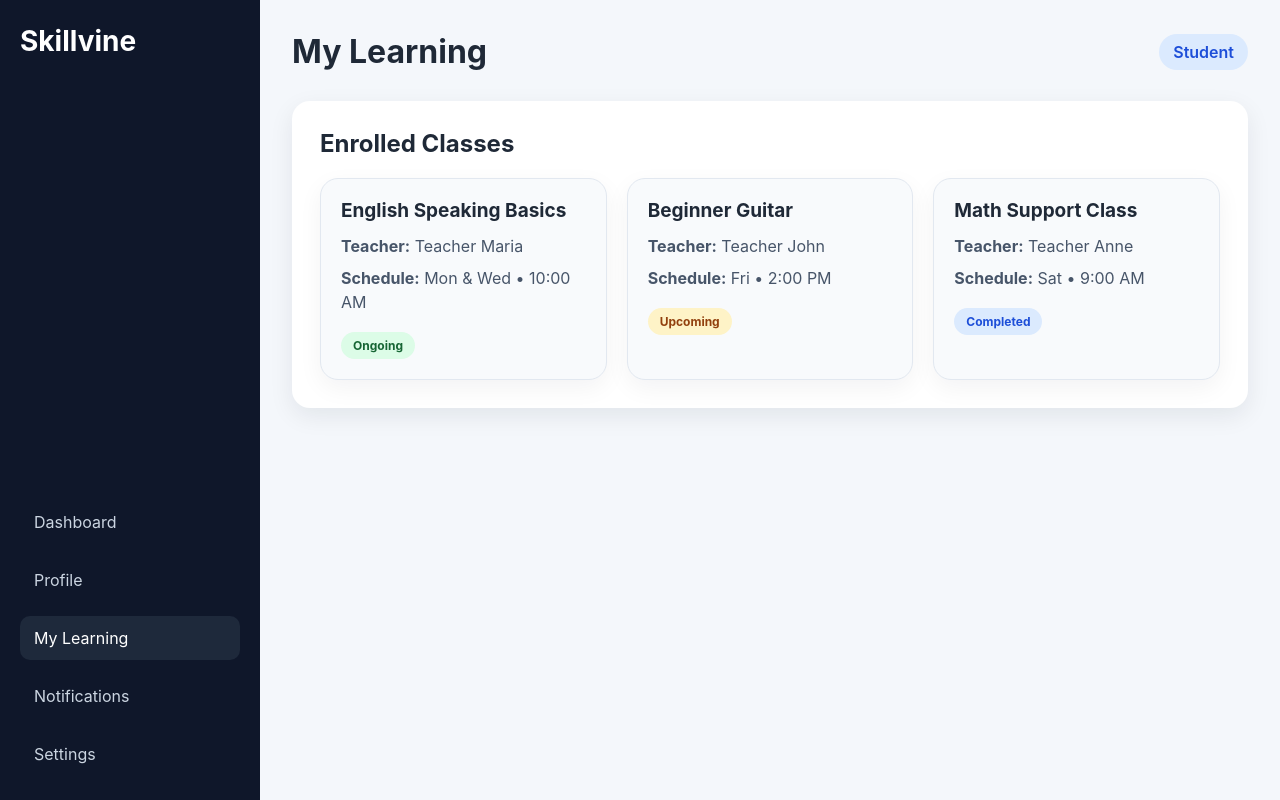
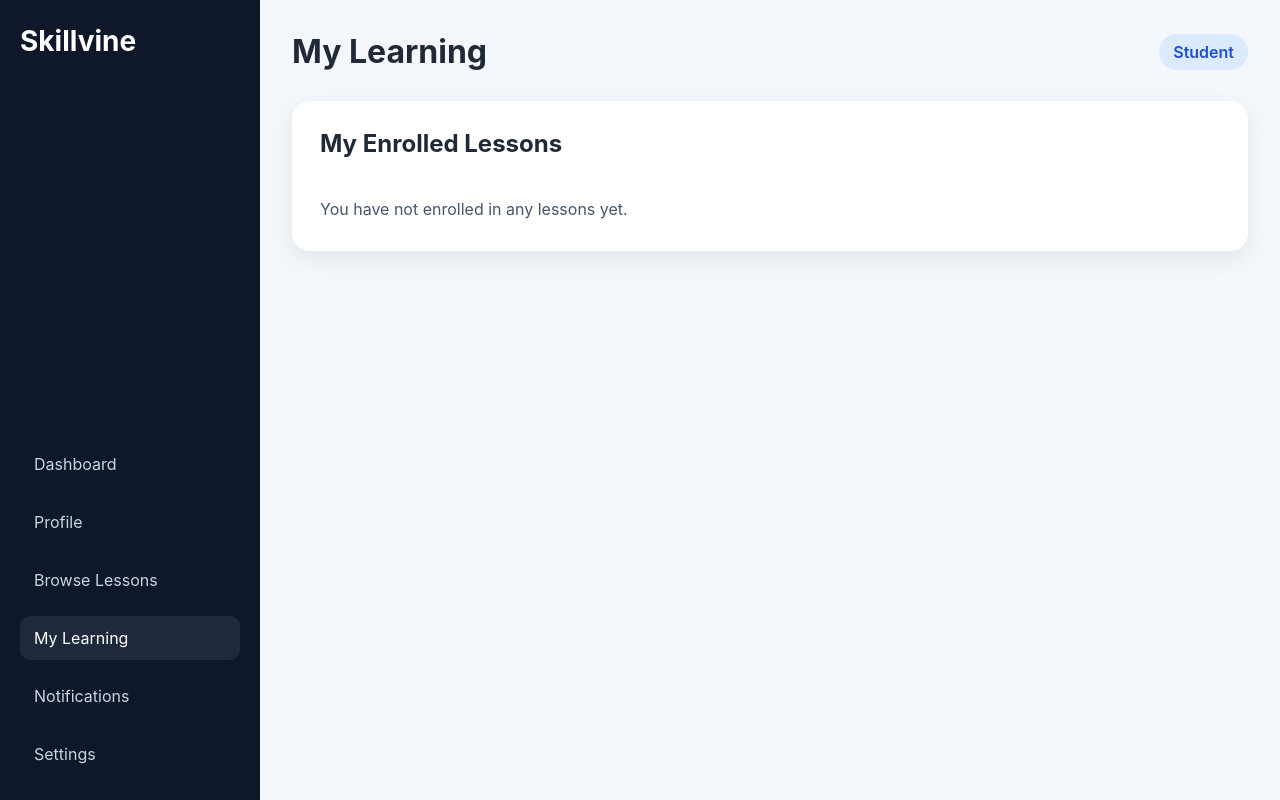
Before and after one commit to JezCruz/Skillvine_Python, a Django app: page /my-learning/ in a window 1280 px wide. Run offline with Django 5.2, Linux system fonts and the light colour scheme; the visitor is signed in with stand-in values (Sample User, id 1); data comes from the database, SQL or seed files in the repository; data that the repository does not hold is empty.

Commit message:
Skillvine - student browse and enroll system

```diff
--- a/dashboard/urls.py
+++ b/dashboard/urls.py
@@ -8,6 +8,8 @@ from .views import (
     my_students_view,
     lessons_view,
     create_lesson_view,
+    browse_lessons_view,
+    enroll_lesson_view,
 )
 
 urlpatterns = [
@@ -19,4 +21,6 @@ urlpatterns = [
     path("my-students/", my_students_view, name="my_students"),
     path("lessons/", lessons_view, name="lessons"),
     path("lessons/create/", create_lesson_view, name="create_lesson"),
+    path("browse-lessons/", browse_lessons_view, name="browse_lessons"),
+    path("browse-lessons/<int:lesson_id>/enroll/", enroll_lesson_view, name="enroll_lesson"),
 ]
--- a/dashboard/views.py
+++ b/dashboard/views.py
@@ -1,7 +1,7 @@
 from django.contrib.auth.decorators import login_required
 from django.contrib import messages
 from django.shortcuts import render, redirect
-from .models import Lesson
+from .models import Lesson, Enrollment
 
 @login_required
 def dashboard_home(request):
@@ -119,30 +119,15 @@ def my_students_view(request):
 
 @login_required
 def my_learning_view(request):
-    learning_items = [
-        {
-            "title": "English Speaking Basics",
-            "teacher": "Teacher Maria",
-            "schedule": "Mon & Wed • 10:00 AM",
-            "status": "Ongoing",
-        },
-        {
-            "title": "Beginner Guitar",
-            "teacher": "Teacher John",
-            "schedule": "Fri • 2:00 PM",
-            "status": "Upcoming",
-        },
-        {
-            "title": "Math Support Class",
-            "teacher": "Teacher Anne",
-            "schedule": "Sat • 9:00 AM",
-            "status": "Completed",
-        },
-    ]
+    if request.user.role != "student":
+        messages.error(request, "Only students can access My Learning.")
+        return redirect("dashboard")
+
+    enrollments = Enrollment.objects.filter(student=request.user).select_related("lesson", "lesson__teacher").order_by("-created_at")
 
     return render(request, "dashboard/my_learning.html", {
         "user": request.user,
-        "learning_items": learning_items,
+        "enrollments": enrollments,
     })
 
 
@@ -190,3 +175,54 @@ def create_lesson_view(request):
     return render(request, "dashboard/create_lesson.html", {
         "user": request.user,
     })
+
+
+@login_required
+def browse_lessons_view(request):
+    if request.user.role != "student":
+        messages.error(request, "Only students can browse lessons.")
+        return redirect("dashboard")
+
+    lessons = Lesson.objects.filter(status="active").select_related("teacher").order_by("-created_at")
+    enrolled_lesson_ids = set(
+        Enrollment.objects.filter(student=request.user).values_list("lesson_id", flat=True)
+    )
+
+    return render(request, "dashboard/browse_lessons.html", {
+        "user": request.user,
+        "lessons": lessons,
+        "enrolled_lesson_ids": enrolled_lesson_ids,
+    })
+
+
+@login_required
+def enroll_lesson_view(request, lesson_id):
+    if request.user.role != "student":
+        messages.error(request, "Only students can enroll in lessons.")
+        return redirect("dashboard")
+
+    if request.method != "POST":
+        return redirect("browse_lessons")
+
+    try:
+        lesson = Lesson.objects.get(id=lesson_id, status="active")
+    except Lesson.DoesNotExist:
+        messages.error(request, "Lesson not found.")
+        return redirect("browse_lessons")
+
+    if lesson.teacher_id == request.user.id:
+        messages.error(request, "You cannot enroll in your own lesson.")
+        return redirect("browse_lessons")
+
+    enrollment, created = Enrollment.objects.get_or_create(
+        student=request.user,
+        lesson=lesson,
+        defaults={"status": "enrolled"},
+    )
+
+    if created:
+        messages.success(request, f"You enrolled in '{lesson.title}' successfully.")
+    else:
+        messages.info(request, f"You are already enrolled in '{lesson.title}'.")
+
+    return redirect("browse_lessons")
--- a/templates/dashboard/my_learning.html
+++ b/templates/dashboard/my_learning.html
@@ -14,6 +14,7 @@
       <nav class="sidebar-nav">
         <a href="{% url 'dashboard' %}">Dashboard</a>
         <a href="{% url 'profile' %}">Profile</a>
+        <a href="{% url 'browse_lessons' %}">Browse Lessons</a>
         <a href="{% url 'my_learning' %}" class="active">My Learning</a>
         <a href="{% url 'notifications' %}">Notifications</a>
         <a href="{% url 'settings' %}">Settings</a>
@@ -27,16 +28,20 @@
       </div>
 
       <section class="dashboard-panel">
-        <h2>Enrolled Classes</h2>
+        <h2>My Enrolled Lessons</h2>
 
         <div class="lesson-grid">
-          {% for item in learning_items %}
+          {% for enrollment in enrollments %}
             <div class="lesson-card">
-              <h3>{{ item.title }}</h3>
-              <p><strong>Teacher:</strong> {{ item.teacher }}</p>
-              <p><strong>Schedule:</strong> {{ item.schedule }}</p>
-              <span class="lesson-status {{ item.status|lower }}">{{ item.status }}</span>
+              <h3>{{ enrollment.lesson.title }}</h3>
+              <p><strong>Teacher:</strong> {{ enrollment.lesson.teacher.full_name|default:enrollment.lesson.teacher.username }}</p>
+              <p><strong>Category:</strong> {{ enrollment.lesson.get_category_display }}</p>
+              <p><strong>Status:</strong> {{ enrollment.status|title }}</p>
+              <p><strong>Enrolled:</strong> {{ enrollment.created_at|date:"M d, Y" }}</p>
+              <span class="lesson-status {{ enrollment.status|lower }}">{{ enrollment.status|title }}</span>
             </div>
+          {% empty %}
+            <p style="margin-top:18px; color:#475569;">You have not enrolled in any lessons yet.</p>
           {% endfor %}
         </div>
       </section>
--- a/templates/dashboard/profile.html
+++ b/templates/dashboard/profile.html
@@ -17,6 +17,7 @@
         <a href="{% url 'profile' %}" class="active">Profile</a>
 
         {% if user.role == "student" %}
+            <a href="{% url 'browse_lessons' %}">Browse Lessons</a>
             <a href="{% url 'my_learning' %}">My Learning</a>
             <a href="{% url 'notifications' %}">Notifications</a>
         {% else %}
--- a/templates/dashboard/settings.html
+++ b/templates/dashboard/settings.html
@@ -17,6 +17,7 @@
         <a href="{% url 'profile' %}">Profile</a>
 
         {% if user.role == "student" %}
+            <a href="{% url 'browse_lessons' %}">Browse Lessons</a>
             <a href="{% url 'my_learning' %}">My Learning</a>
             <a href="{% url 'notifications' %}">Notifications</a>
         {% else %}
--- a/templates/dashboard/student_dashboard.html
+++ b/templates/dashboard/student_dashboard.html
@@ -15,6 +15,7 @@
       <nav class="sidebar-nav">
         <a href="{% url 'dashboard' %}" class="active">Dashboard</a>
         <a href="{% url 'profile' %}">Profile</a>
+        <a href="{% url 'browse_lessons' %}">Browse Lessons</a>
         <a href="{% url 'my_learning' %}">My Learning</a>
         <a href="{% url 'notifications' %}">Notifications</a>
         <a href="{% url 'settings' %}">Settings</a>
```
Also changed, not shown: dashboard/admin.py (+10 -9 lines), dashboard/models.py (+27 -0 lines), templates/dashboard/browse_lessons.html (added, +73 -0 lines), dashboard/migrations/0002_enrollment.py (added).
